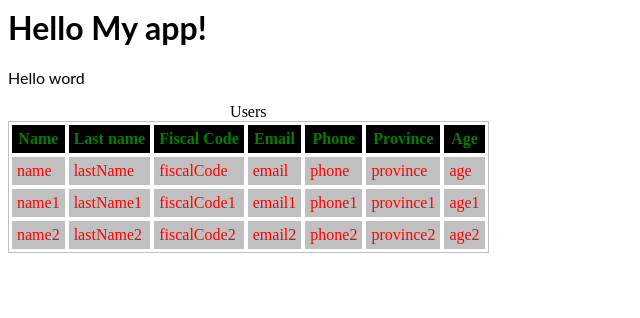
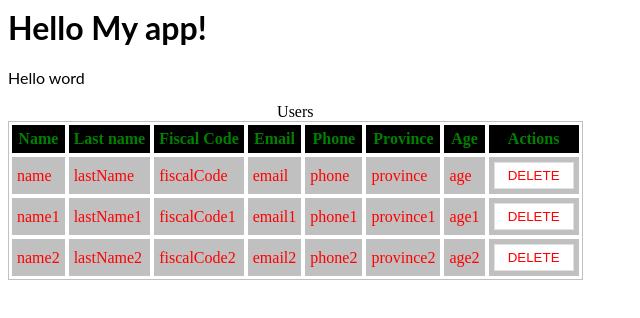
Before and after one commit to colissius/angular-daniele-corso, an Angular app: page / in a window 1280 px wide. Shown: the top 318 px of the page, without its empty margins (0-640 px from the left). Built offline with nearby package versions, Linux system fonts and the light colour scheme.

Commit message:
Lezione 21

```diff
--- a/src/app/user/user.component.css
+++ b/src/app/user/user.component.css
@@ -4,3 +4,14 @@
   background-color: silver;
   color: red;
 }
+
+button {
+  padding: 5px;
+  border: 1px solid #2222;
+  width: 80px;
+}
+
+button.delete {
+  background-color: #ffff;
+  color: red;
+}
--- a/src/app/user/user.component.html
+++ b/src/app/user/user.component.html
@@ -5,3 +5,4 @@
 <td>{{ user.phone }}</td>
 <td>{{ user.province }}</td>
 <td>{{ user.age }}</td>
+<td><button class="delete" (click)="deleteUser()">DELETE</button></td>
--- a/src/app/user/user.component.ts
+++ b/src/app/user/user.component.ts
@@ -10,5 +10,9 @@
 
   constructor() {}
 
+  deleteUser() {
+    alert(this.user.lastName);
+  }
+
   ngOnInit() {}
 }
--- a/src/app/users/users.component.html
+++ b/src/app/users/users.component.html
@@ -12,6 +12,7 @@
     <th>Phone</th>
     <th>Province</th>
     <th>Age</th>
+    <th>Actions</th>
   </tr>
   <tr app-user *ngFor="let user of users" [user-data]="user"></tr>
 </table>
```
